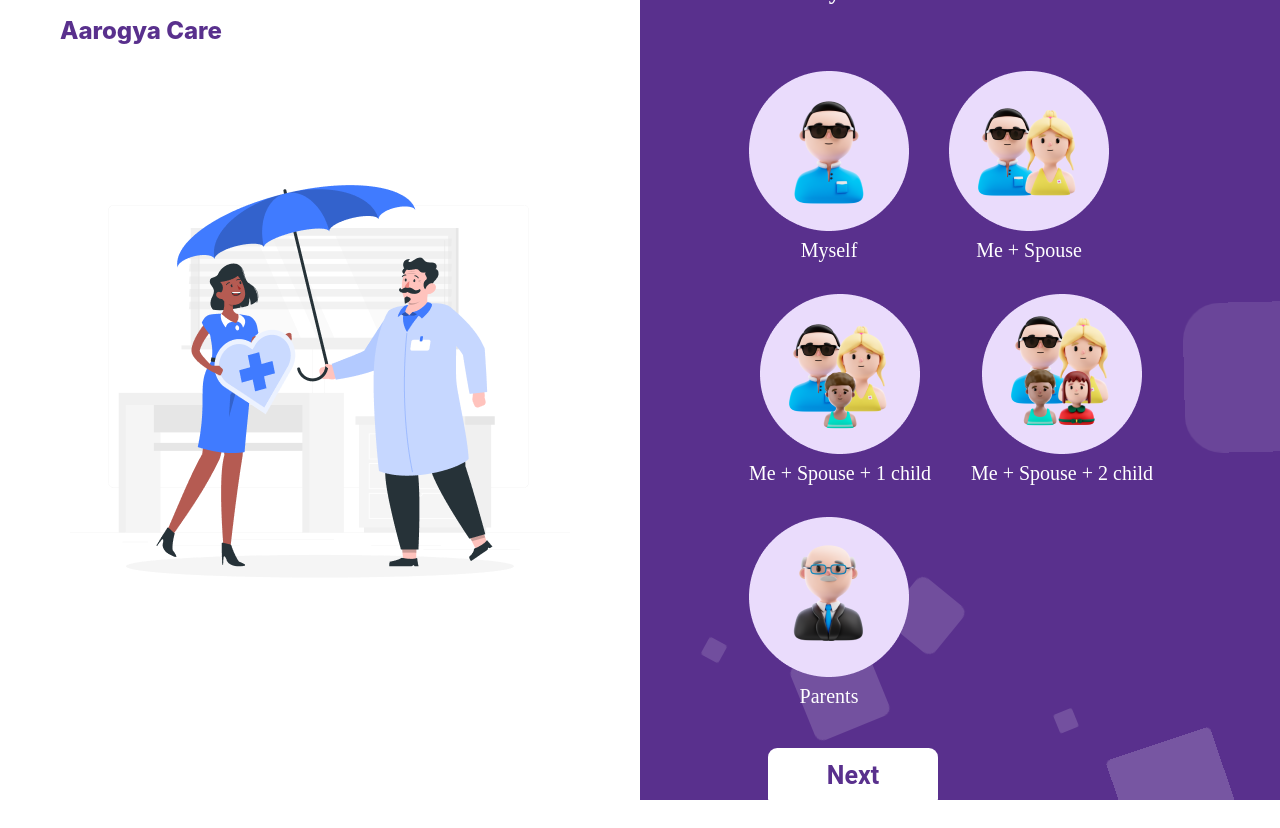
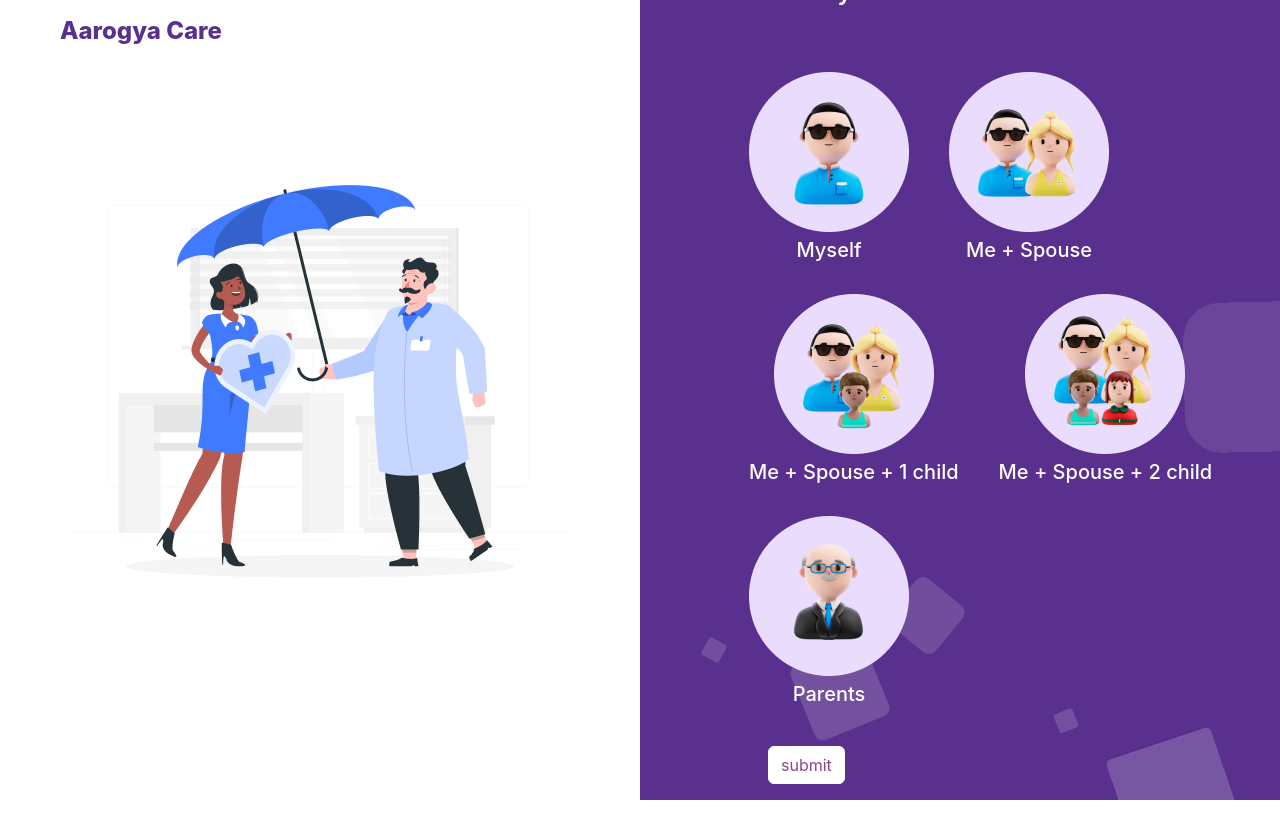
Before and after one commit to IamIr0nMan/smart-india-hackathon, a React (Create React App) app: page /chooseperson in a window 1280 px wide. Built offline with nearby package versions, Linux system fonts and the light colour scheme.

Commit message:
Changes to Member selection

```diff
--- a/src/components/signUpForm.css
+++ b/src/components/signUpForm.css
@@ -10,8 +10,8 @@ input[type="number"]::-webkit-outer-spin-button {
   text-decoration: none;
 }
 .custom-card {
-  width: 520px !important;
-  height: 550px !important;
+  width: 500px !important;
+  height: 500px !important;
 }
 .form-title {
   color: #59308d;
--- a/src/components/signUpForm.jsx
+++ b/src/components/signUpForm.jsx
@@ -42,22 +42,6 @@ function SignUpForm() {
             />
           </div>
           <div className="mb-3 py-1">
-            <label htmlFor="formGroupAge" className="form-label">
-              Age
-            </label>
-            <input
-              type="number"
-              className="form-control"
-              id="formGroupAge"
-              name="age"
-              onChange={handleChange}
-              value={formValues.age}
-              placeholder="Enter age"
-              autoComplete="off"
-              required
-            />
-          </div>
-          <div className="mb-3 py-1">
             <label htmlFor="formGroupMobile" className="form-label">
               Mobile Number
             </label>
@@ -78,26 +62,28 @@ function SignUpForm() {
               />
             </div>
           </div>
-          <div className="form-check mb-3 py-1">
+          <div className="mb-3 py-1">
+            <label htmlFor="formGroupAge" className="form-label">
+              Age of the eldest member
+            </label>
             <input
-              className="form-check-input"
-              type="checkbox"
-              id="privacyCheck"
+              type="number"
+              className="form-control"
+              id="formGroupAge"
+              name="age"
+              onChange={handleChange}
+              value={formValues.age}
+              placeholder="Enter age"
+              autoComplete="off"
               required
             />
-            <label className="form-check-label" htmlFor="privacyCheck">
-              I agree with the{" "}
-              <Link className="privacy-link" to="/">
-                Privacy Policy
-              </Link>
-            </label>
           </div>
           <div>
             <Link
               className="btn btn-purple"
               type="button"
               onClick={onSubmit}
-              to="/"
+              to="/chooseperson"
             >
               Submit
             </Link>
--- a/src/components/typeOfPerson.css
+++ b/src/components/typeOfPerson.css
@@ -1,14 +1,13 @@
 .main-heading-profile {
-    font-family: 'Poppins';
+  /* font-family: "Poppins"; */
   font-style: normal;
   font-weight: 600;
   font-size: 24px;
   line-height: 36px;
-    color: #FFFFFF;
+  color: #ffffff;
   margin-left: 90px;
   margin-bottom: 50px;
 }
-
 
 .box-wrapper {
   display: flex;
@@ -18,7 +17,6 @@
   text-align: center;
   margin-left: 77px;
 }
-
 
 .box {
   display: inline-flex;
@@ -34,44 +32,43 @@
 .profile-div {
   text-align: center;
   align-items: center;
-    font-family: 'Poppins';
+  /* font-family: "Poppins"; */
   font-style: normal;
   font-weight: 500;
   font-size: 16px;
   line-height: 24px;
-    color: #FFFFFF;
+  color: #ffffff;
   margin: 12px 20px;
   /* margin: auto; */
 }
 
-.button-next {
+/* .button-next {
   display: flex;
   flex-direction: row;
   justify-content: center;
   gap: 13.04px;
   height: 60px;
   width: 170px;
-    background: #FFFFFF;
+  background: #ffffff;
   border-radius: 9.216px;
-    color: #59308D;
+  color: #59308d;
   font-family: Roboto;
   font-size: 25px;
   font-weight: 600;
   padding: 8px 0px;
-
 }
 
 .btn:hover {
-    background: #FFFFFF;
-    color: #59308D;
+  background: #ffffff;
+  color: #59308d;
   border-color: none;
 }
 
 .btn::after {
-    background: #FFFFFF;
-    color: #59308D;
+  background: #ffffff;
+  color: #59308d;
   border-color: none;
-}
+} */
 
 .button-main-div {
   height: 80px;
@@ -79,3 +76,27 @@
   margin-left: 116px;
   margin-top: 20px;
 }
+
+.btn-white {
+  color: #8d448b;
+  background-color: #fff;
+  border-color: #fff;
+}
+
+.btn-white:hover {
+  color: #fff;
+  background-color: #743572;
+  border-color: #743572;
+}
+
+.btn-white:focus,
+.btn-white.focus {
+  box-shadow: 0 0 0 0.2rem #8d448b;
+}
+
+.btn-white.disabled,
+.btn-white:disabled {
+  color: #fff;
+  background-color: #8d448b;
+  border-color: #8d448b;
+}
--- a/src/components/typeOfPerson.jsx
+++ b/src/components/typeOfPerson.jsx
@@ -1,4 +1,6 @@
 import React from "react";
+import { Link } from "react-router-dom";
+
 import "./typeOfPerson.css";
 import FullFamily from "../assets/images/fullfamily.png";
 import MySelf from "../assets/images/myself.png";
@@ -11,10 +13,9 @@ function typeOfPerson() {
     e.preventDefault();
     console.log("You clicked submit.");
   };
-  const handlePicture = (e) => {
-    console.log("Picture is been selected");
-    const element = document.querySelector(".profile-div");
-    if (element.style.opacity === "1") {
+  const handlePicture = (id) => {
+    const element = document.getElementById(id);
+    if ((element.style.opacity === "1") | (element.style.opacity === "")) {
       element.style.opacity = "0.5";
     } else {
       element.style.opacity = "1";
@@ -26,32 +27,32 @@ function typeOfPerson() {
       <div className="row">
         <div className="col-12">
           <div className="box-wrapper">
-            <div className="profile-div">
-              <div className="box" onClick={handlePicture}>
+            <div className="profile-div" id="1">
+              <div className="box" onClick={() => handlePicture(1)}>
                 <img src={MySelf} alt="img" />
               </div>
               <h5>Myself</h5>
             </div>
-            <div className="profile-div">
-              <div className="box" onClick={handlePicture}>
+            <div className="profile-div" id="2">
+              <div className="box" onClick={() => handlePicture(2)}>
                 <img src={MeSpouse} alt="img" />
               </div>
               <h5>Me + Spouse</h5>
             </div>
-            <div className="profile-div">
-              <div className="box" onClick={handlePicture}>
+            <div className="profile-div" id="3">
+              <div className="box" onClick={() => handlePicture(3)}>
                 <img src={MeSpouseChild} alt="img" />
               </div>
               <h5>Me + Spouse + 1 child</h5>
             </div>
-            <div className="profile-div">
-              <div className="box" onClick={handlePicture}>
+            <div className="profile-div" id="4">
+              <div className="box" onClick={() => handlePicture(4)}>
                 <img src={FullFamily} alt="img" />
               </div>
               <h5>Me + Spouse + 2 child</h5>
             </div>
-            <div className="profile-div">
-              <div className="box" onClick={handlePicture}>
+            <div className="profile-div" id="5">
+              <div className="box" onClick={() => handlePicture(5)}>
                 <img src={Parents} alt="img" />
               </div>
               <h5>Parents</h5>
@@ -59,13 +60,9 @@ function typeOfPerson() {
           </div>
         </div>
         <div className="button-main-div">
-          <button
-            type="button"
-            className="button-next btn"
-            onClick={handleClick}
-          >
-            Next
-          </button>
+          <Link className="btn btn-white" onClick={handleClick} to="/dashboard">
+            submit
+          </Link>
         </div>
       </div>
     </div>
```
Lines whose indentation alone changed are shown as unchanged.
